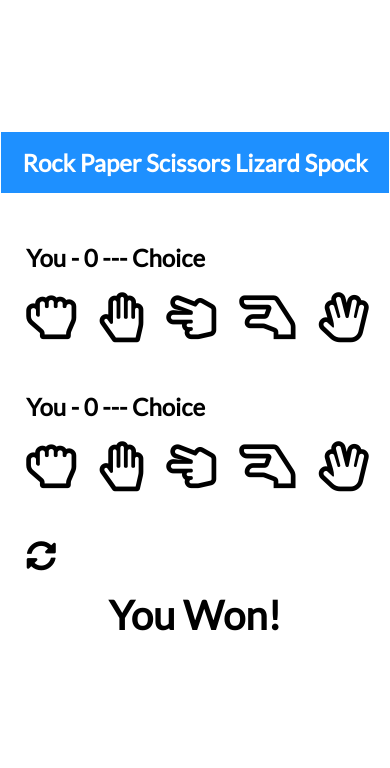
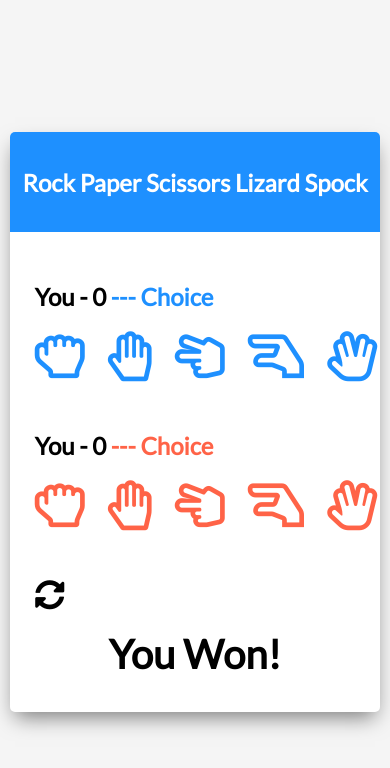
Before and after one commit to mazayastudio/spock-rock-game, a plain HTML site: page index.html in a window 390 px wide. Drawn offline with Linux system fonts and the light colour scheme.

Commit message:
Build UI - CSS, Google Fonts: Refactor CSS styles for game container and media queries

```diff
--- a/style.css
+++ b/style.css
@@ -7,18 +7,26 @@ html {
 body {
 	margin: 0;
 	min-height: 100vh;
-
+	background-color: whitesmoke;
 	font-family: Lato, sans-serif;
 	display: flex;
 	justify-content: center;
 	align-items: center;
 }
 
-
+.game-container {
+	width: 539px;
+	height: 600px;
+	background-color: white;
+	border-radius: 5px;
+	box-shadow: 0 10px 20px -5px rgba(0, 0, 0, 0.5);
+}
 
 .header {
 	background: dodgerblue;
-
+	border-top-left-radius: 5px;
+	border-top-right-radius: 5px;
+	height: 100px;
 	display: flex;
 	justify-content: center;
 	align-items: center;
@@ -40,10 +48,33 @@ h2 {
 .far {
 	font-size: 50px;
 	margin-right: 40px;
-  User-select: none;
+	-webkit-user-select: none;
+	user-select: none;
 }
 
+#player .far,
+#player .choice {
+	color: dodgerblue;
+	cursor: pointer;
+}
 
+#computer .far,
+#computer .choice {
+	color: tomato;
+	cursor: pointer;
+}
+
+#player .far:last-of-type {
+	margin-right: 0;
+}
+
+#computer .far:last-of-type {
+	margin-right: 0;
+}
+
+.selected {
+	color: black !important;
+}
 
 .reset-icon {
 	font-size: 30px;
@@ -66,7 +97,7 @@ h2 {
 /* Media Query: Large Smartphone (Vertical) */
 @media screen and (max-width: 600px) {
 	.game-container {
-
+		width: 95%;
 		height: 580px;
 	}
 
```
Lines whose indentation alone changed are shown as unchanged.
